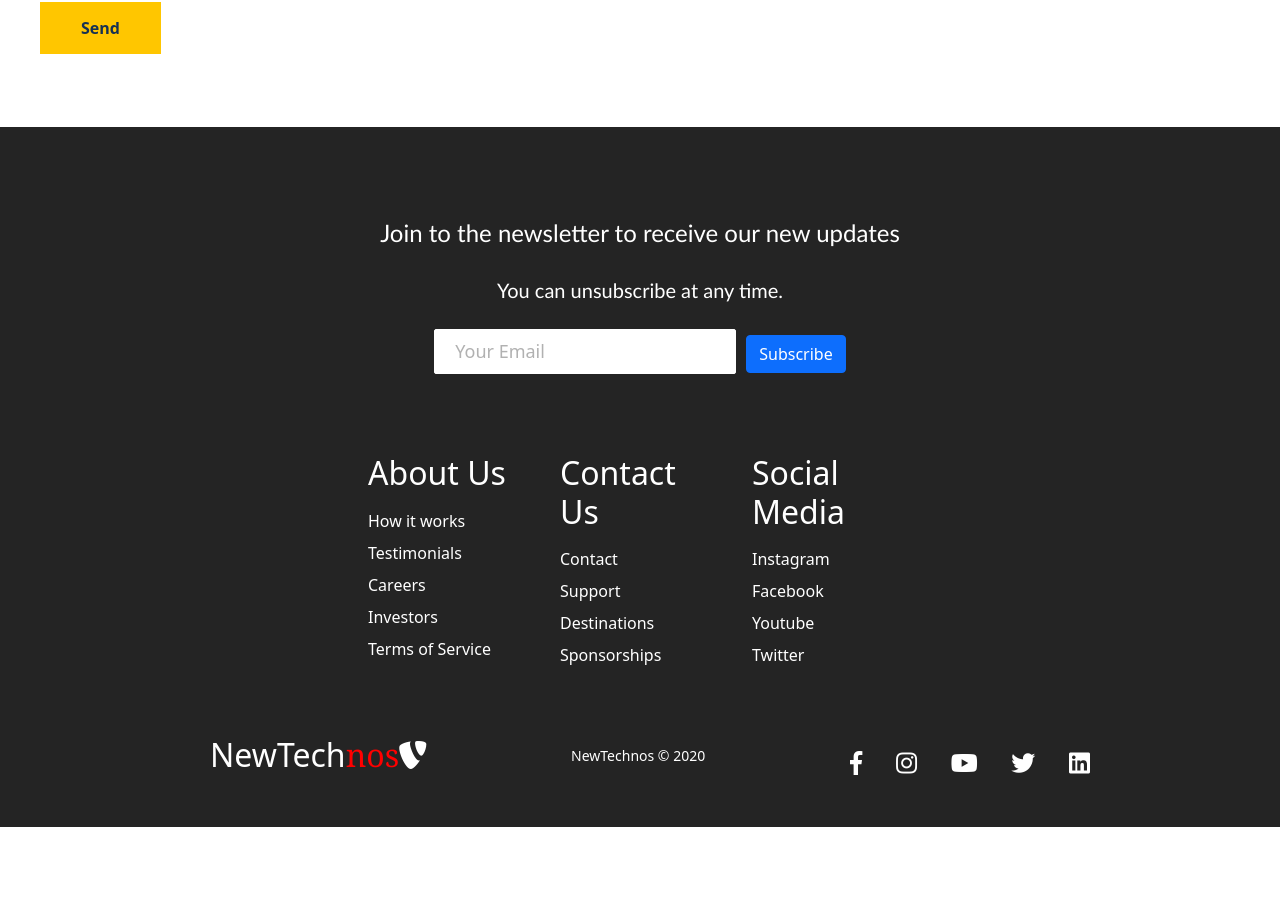
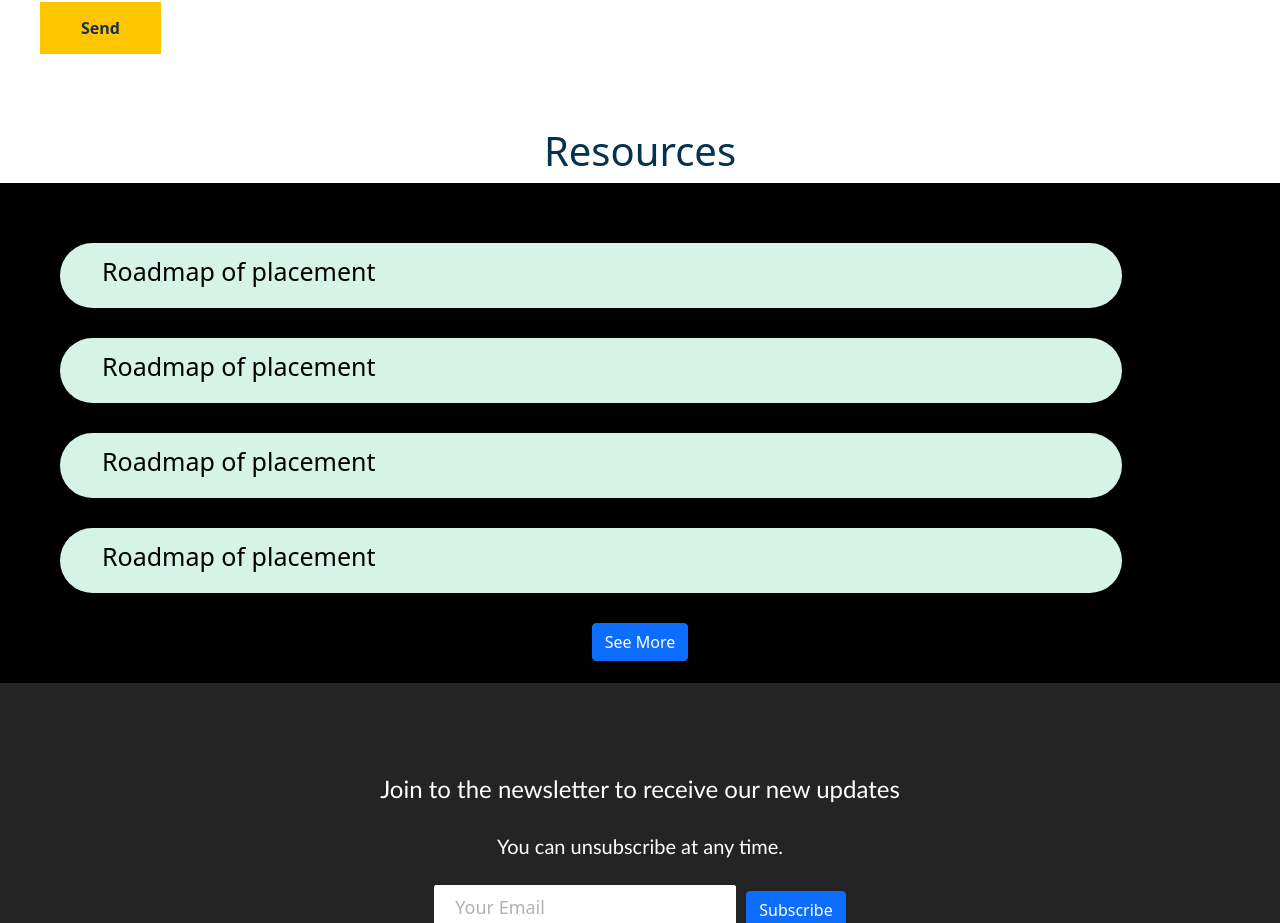
Before and after one commit to sumitrdm/Project_NewTechnos_, a React (Create React App) app: page / in a window 1280 px wide. Shown: the part 2655-3578 px from the top of the page. Before the commit the page ends 3482 px from the top, so only its background shows below. Built offline with nearby package versions, Linux system fonts and the light colour scheme.

Commit message:
resoruces

```diff
--- a/src/Components_HomePage/Home.jsx
+++ b/src/Components_HomePage/Home.jsx
@@ -16,6 +16,7 @@ function Home()
     <Blog_view/>
     <Services_view />
     <Contact/>
+    <Resources_view />
 
 
 
--- /dev/null
+++ b/src/Components_HomePage/Resources.css
@@ -0,0 +1,50 @@
+ .main {
+     height: 500px;
+     width: 100%;
+     color: white;
+     background-color: black;
+     padding: 50px;
+ }
+
+ .items {
+     height: 65px;
+     width: 90%;
+     color: white;
+     background-color: #d5f4e6;
+     border-radius: 50px;
+     margin: 10px;
+     margin-bottom: 30px;
+     padding: 10px;
+     text-align: justify;
+     font-size: 25px;
+     text-align: justify;
+ }
+
+ .items:hover {
+     width: 92%;
+     height: 68px;
+     transition: all ease 0.5s;
+     background-color: #87bdd8;
+ }
+
+ .center {
+     display: flex;
+     justify-content: center;
+     align-items: center;
+ }
+
+ .main a {
+     list-style: none;
+     text-decoration: none;
+     color: black;
+ }
+
+ .main a :hover {
+     color: black;
+ }
+
+ @media screen and (max-width: 500px) {
+     .items {
+         font-size: 18px;
+     }
+ }
--- a/src/Components_HomePage/Resources_view.jsx
+++ b/src/Components_HomePage/Resources_view.jsx
@@ -1,6 +1,46 @@
 import React from "react";
+import './Resources.css';
 function Resources_view()
 {
-    return <h1>Our Learning</h1>
-}
+    return(
+    <>
+        <div className='heading'>
+            <h1>Resources</h1>
+        </div>
+        <div className='main'>
+        <div className='items'>
+            <ol>
+                <a href ='' target='_blank' ><li>Roadmap of placement</li></a>
+            </ol>
+
+        </div>
+        <div className='items'>
+            <ol>
+
+                <a href ='' target='_blank' ><li>Roadmap of placement</li></a>
+            </ol>
+
+        </div>
+
+        <div className='items'>
+            <ol>
+
+                <a href ='' target='_blank' ><li>Roadmap of placement</li></a>
+            </ol>
+
+        </div>
+        <div className='items'>
+            <ol>
+
+                <a href ='' target='_blank' ><li>Roadmap of placement</li></a>
+            </ol>
+
+        </div>
+        <div className='center'>
+        <button className='btn btn-primary btn--outline'>See More</button>
+        </div>
+
+        </div>
+    </>
+)};
 export default Resources_view;
```
Also changed, not shown: 1 other file (tests, documents, lock files or other folders).
